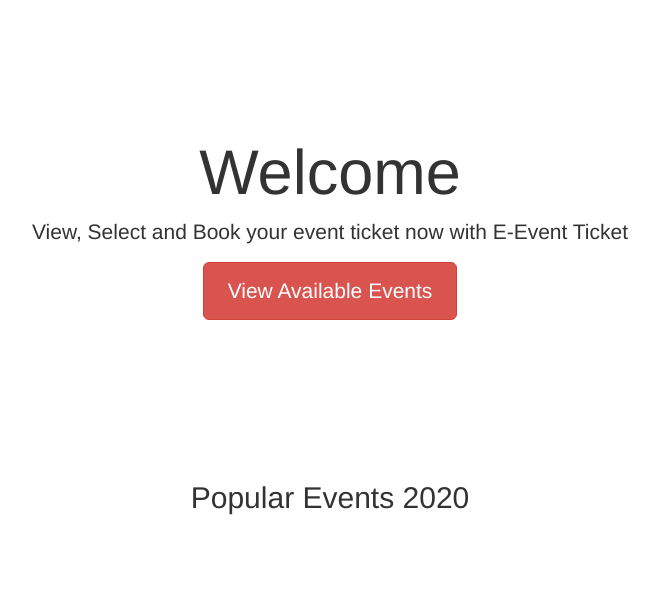
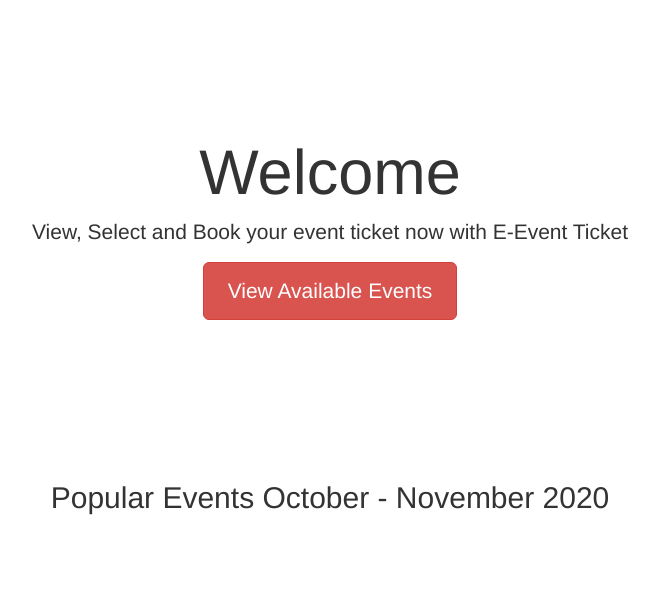
Before and after one commit to weijian98/302CEM, a Yii app: template views/site/index.php in a window 1280 px wide. Shown: the top 600 px of the page, without its empty margins (310-969 px from the left). Run offline with PHP 8.4 and a stand-in for Yii, Linux system fonts and the light colour scheme; the template is opened without the code that fills it, so the values that code supplies are empty; some libraries are stand-ins or nearby versions.

Commit message:
Done Update Home Page (index.html)

```diff
--- a/views/site/index.php
+++ b/views/site/index.php
@@ -15,7 +15,7 @@ $this->title = 'E-Event Ticket';
     <div class="body-content">
 
     <div class="jumbotron">
-        <h2>Popular Events 2020</h2>
+        <h2>Popular Events October - November 2020</h2>
 
     </div>
 
```
